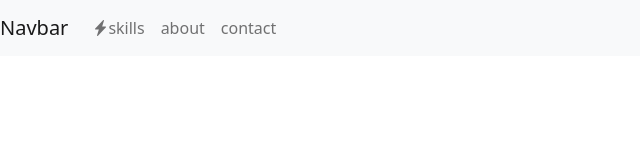
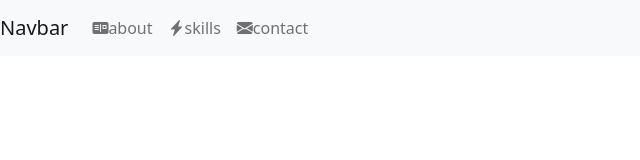
Before and after one commit to Heiron-0497/equipoa-cv, an Angular app: page / in a window 1280 px wide. Shown: the top 160 px of the page, without its empty margins (0-640 px from the left). Built offline with nearby package versions, Linux system fonts and the light colour scheme.

Commit message:
added more icons

```diff
--- a/src/app/components/navbar/navbar.component.ts
+++ b/src/app/components/navbar/navbar.component.ts
@@ -17,17 +17,19 @@ export class NavbarComponent implements OnInit {
   ngOnInit() {
     this.menu = [
       {
+        text: 'about',
+        url: 'about',
+        icon: 'postcard-fill'
+      },
+      {
         text: 'skills',
         url: 'skills',
         icon: 'lightning-charge-fill'
       },
       {
-        text: 'about',
-        url: 'about'
-      },
-      {
         text: 'contact',
-        url: 'contact'
+        url: 'contact',
+        icon: 'envelope-fill'
       }
     ];
   }
```
